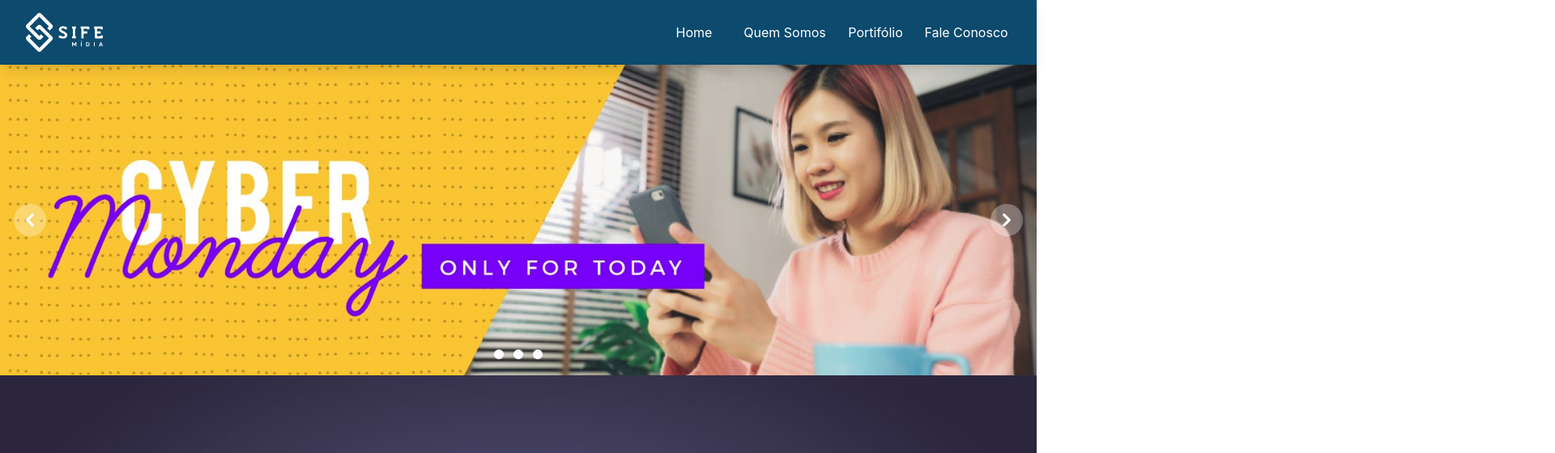
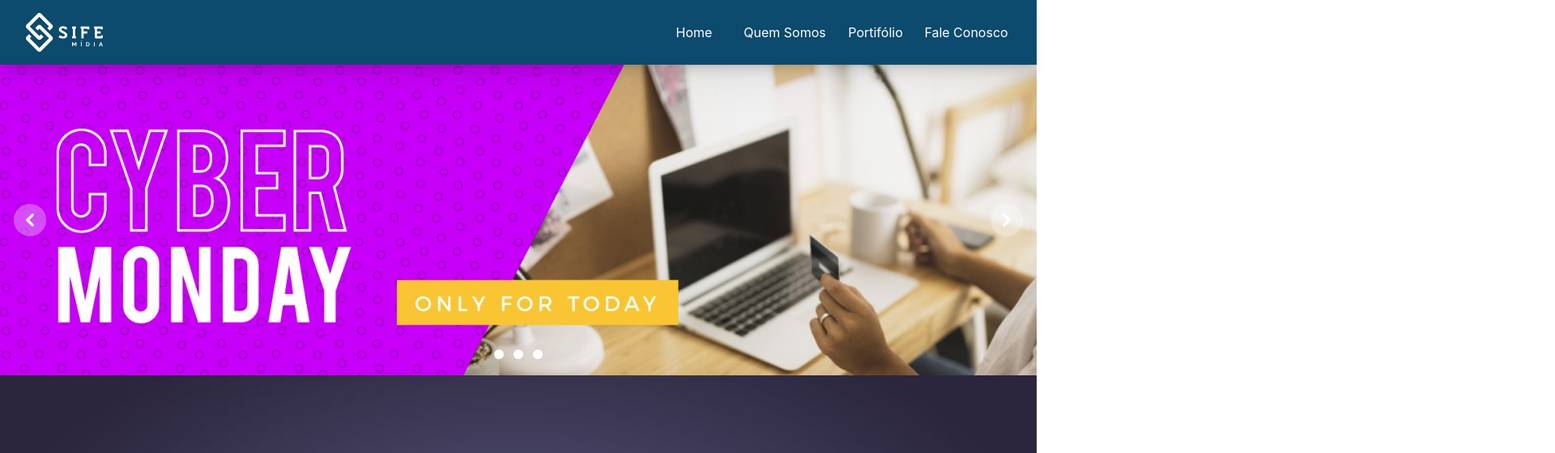
Before and after one commit to simoncarvalho10/sifemidia, a React (Vite) app: page / in a window 1280 px wide. Shown: the top 560 px of the page at 81% size, 1920 px wide, since content can reach past the window. Built offline with nearby package versions, Linux system fonts and the light colour scheme.

Commit message:
ajuste galeria fotos 2

```diff
--- a/src/App.jsx
+++ b/src/App.jsx
@@ -249,11 +249,13 @@
                                 //alt={`Image ${index + 1}`}
                                 className={`absolute block h-full md:w-full object-cover bg-cover bg-center -translate-x-1/2 -translate-y-1/2 top-1/2 left-1/2 ${
                                     index === currentIndex
-                                    ? 'opacity-100'
+                                    /*? 'opacity-100' : 'opacity-0'*/
+                                    ? 'translate-x-50'
                                     : index < currentIndex
-                                    ? 'opacity-0'
-                                    : index < currentIndex }`}
-                            />
+                                    ? '-translate-x-full'
+                                    : 'translate-x-full'
+                                }`}
+                             />
                         ))}
                         </div>
                 </div>
@@ -270,7 +272,7 @@
                         </button>
                     ))}
                 </div>
-                <button onClick={prevImage} type="button" class="absolute top-0 start-0 flex items-center justify-center h-full px-4 cursor-pointer group focus:outline-none" data-carousel-prev>
+                <button onClick={prevImage} type="button" class="hidden md:block absolute top-0 start-0 items-center justify-center h-full px-4 cursor-pointer group focus:outline-none" data-carousel-prev>
                     <span class="inline-flex items-center justify-center w-10 h-10 rounded-full bg-white/30 dark:bg-gray-800/30 group-hover:bg-white/50 dark:group-hover:bg-gray-800/60 group-focus:ring-4 group-focus:ring-white dark:group-focus:ring-gray-800/70 group-focus:outline-none">
                         <svg class="w-4 h-4 text-white dark:text-gray-800 rtl:rotate-180" aria-hidden="true" xmlns="http://www.w3.org/2000/svg" fill="none" viewBox="0 0 6 10">
                             <path stroke="currentColor" stroke-linecap="round" stroke-linejoin="round" stroke-width="2" d="M5 1 1 5l4 4"/>
@@ -278,7 +280,7 @@
                         <span class="sr-only">Previous</span>
                     </span>
                 </button>
-                <button onClick={nextImage} type="button" class="absolute top-0 end-0 flex items-center justify-center h-full px-4 cursor-pointer group focus:outline-none" data-carousel-next>
+                <button onClick={nextImage} type="button" class="hidden md:block absolute top-0 end-0 items-center justify-center h-full px-4 cursor-pointer group focus:outline-none" data-carousel-next>
                     <span class="inline-flex items-center justify-center w-10 h-10 rounded-full bg-white/30 dark:bg-gray-800/30 group-hover:bg-white/50 dark:group-hover:bg-gray-800/60 group-focus:ring-4 group-focus:ring-white dark:group-focus:ring-gray-800/70 group-focus:outline-none">
                         <svg class="w-4 h-4 text-white dark:text-gray-800 rtl:rotate-180" aria-hidden="true" xmlns="http://www.w3.org/2000/svg" fill="none" viewBox="0 0 6 10">
                             <path stroke="currentColor" stroke-linecap="round" stroke-linejoin="round" stroke-width="2" d="m1 9 4-4-4-4"/>
```
